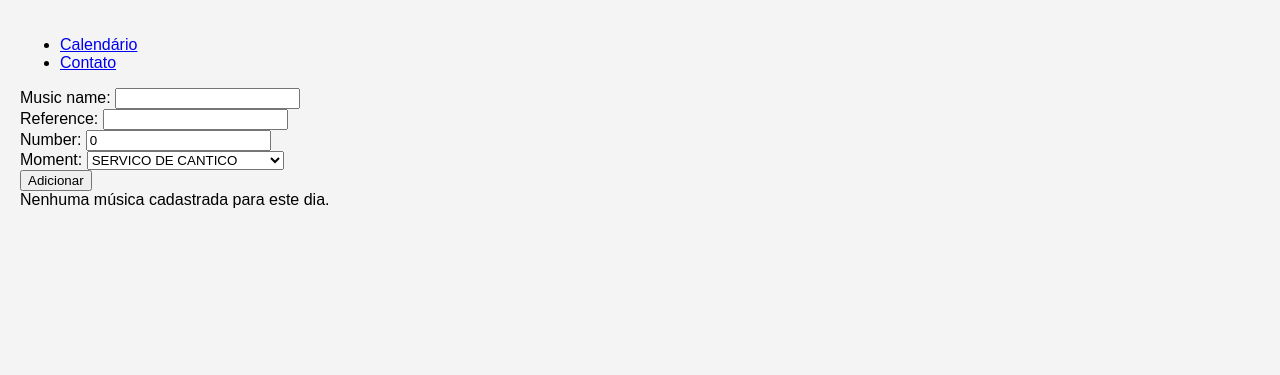
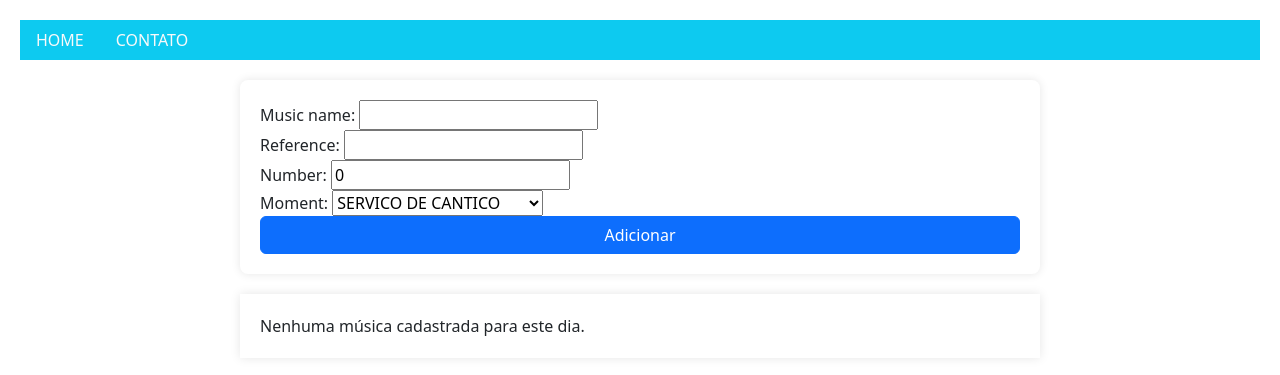
Before and after one commit to Gabriel7ven/music_manager, a Django app: page /schedules/music/2025/8/1 in a window 1280 px wide. Shown: the top 375 px of the page. Run offline with Django 5.2, Linux system fonts and the light colour scheme; data that the repository does not hold is empty; some libraries are stand-ins or nearby versions.

Commit message:
Atualization

```diff
--- a/schedules/forms.py
+++ b/schedules/forms.py
@@ -6,7 +6,7 @@ class ContactForm(forms.Form):
     subject = forms.CharField(max_length=100)
     message = forms.CharField(widget=forms.Textarea)
     sender = forms.EmailField()
-    cc_myself = forms.BooleanField(required=False)
+    # cc_myself = forms.BooleanField(required=False)
 
 
 class MusicForm(forms.Form):
--- a/schedules/static/schedules/styles.css
+++ b/schedules/static/schedules/styles.css
@@ -6,9 +6,15 @@ body {
     box-sizing: border-box;
 }
 
+.container {
+    margin-top: 20px;
+    display: flex;
+    justify-content: center;
+    align-items: center;
+}
 td {
-    width: 100px;
-    height: 100px;
+    width: 80px;
+    height: 80px;
     border: 1px solid #f4f4f4;
     background-color: #f4f4f4;
     text-align: center;
@@ -47,9 +53,50 @@ td {
 table a {
     text-decoration: none;
     font-size: xx-large;
+    color: #000;
+    text-decoration: none;
 }
 
 .special-day {
-    background-color: #673ab7;
-    color: #fff;
+    background-color: #a9bbf1;
+    color: #000;
 }
+
+/* .contact-form-container {
+    display: flex;
+    flex-direction: column;
+    max-width: 600px;
+    margin: 0 auto;
+    padding: 20px;
+    background-color: #fff;
+    border-radius: 8px;
+    box-shadow: 0 0 10px rgba(0, 0, 0, 0.1);
+} */
+
+form {
+    display: flex;
+    flex-direction: column;
+    width: 800px;
+    margin: 0 auto;
+    padding: 20px;
+    background-color: #fff;
+    border-radius: 8px;
+    box-shadow: 0 0 10px rgba(0, 0, 0, 0.1);
+}
+.calendar-navigation {
+    display: flex;
+    justify-content: space-between;
+    align-items: center;
+    margin-bottom: 20px;
+}
+
+
+.music-list {
+    margin-top: 20px;
+    box-shadow: 0 0 10px rgba(0, 0, 0, 0.1);
+    padding: 20px;
+}
+
+.day {
+    color: #000;
+}
--- a/schedules/templates/schedules/base.html
+++ b/schedules/templates/schedules/base.html
@@ -6,14 +6,19 @@
     <meta name="viewport" content="width=device-width, initial-scale=1.0">
     <title>Calendário</title>
     <link rel="stylesheet" href="{% static 'schedules/styles.css' %}">
+    {% load bootstrap5 %}
+    {% bootstrap_css %}
+    {% bootstrap_javascript %}
 </head>
 <body>
-    <nav>
-        <ul>
-            <li><a href="{% url 'schedules:calendar' %}">Calendário</a></li>
-            <li><a href="{% url 'schedules:contact' %}">Contato</a></li>
-        </ul>
-    </nav>
+    <ul class="nav bg-info">
+        <li class="nav-item">
+        <a class="nav-link link-light" href="{% url 'schedules:calendar' %}">HOME</a>
+        </li>
+        <li class="nav-item">
+        <a class="nav-link link-light" href="{% url 'schedules:contact' %}">CONTATO</a>
+        </li>
+    </ul>
     <div class="container">
         {% block content %}
         {% endblock %}
--- a/schedules/templates/schedules/music_form.html
+++ b/schedules/templates/schedules/music_form.html
@@ -2,6 +2,7 @@
 
 
 {% block content %}
+    <div class="add-music-form-container">
         <form method="post">
             {% csrf_token %}
             {{ form }}
@@ -9,6 +10,7 @@
         </form>
 
 
+        <div class="music-list">
 
             {% for music in musics %}
                 <div class="music-item">
@@ -26,4 +28,6 @@
             {% empty %}
                 <div>Nenhuma música cadastrada para este dia.</div>
             {% endfor %}
+        </div>
+    </div>
 {% endblock %}
--- a/schedules/templates/schedules/update.html
+++ b/schedules/templates/schedules/update.html
@@ -8,5 +8,4 @@
     <button type="submit" class="btn btn-primary" value="Submit">Alterar</button>
 </form>
 
-<h1>Update Form</h1>
 {% endblock %}
```
Also changed, not shown: music_manager/settings.py (+1 -10 lines), schedules/templates/schedules/calendar.html (+9 -5 lines), schedules/templates/schedules/contact.html (+7 -5 lines). Lines whose indentation alone changed are shown as unchanged.
